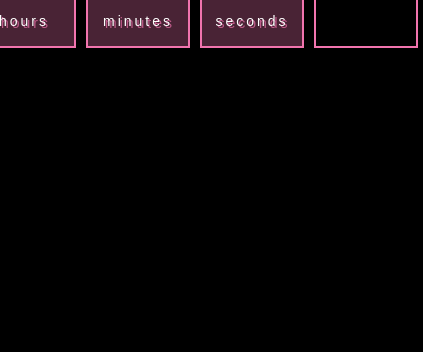
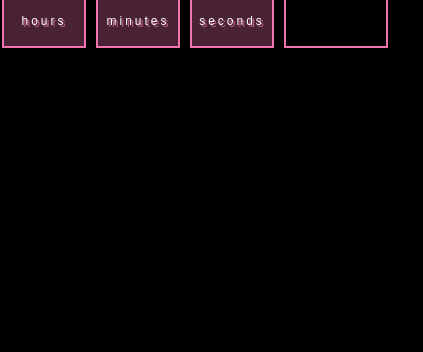
Before and after one commit to RusDiana97/digital-clock.github.io, a plain HTML site: page index.html in a window 390 px wide. Shown: the part 492-844 px from the top of the page, 423 px wide, since content can reach past the window. Drawn offline with Linux system fonts and the light colour scheme.

Commit message:
Update style.css

```diff
--- a/style.css
+++ b/style.css
@@ -71,12 +71,18 @@ h2 {
     align-items: center;
 }
 
-@media only screen and (max-width: 800px) {
-   h2 {
-    font-size: 20px;
-   }
+@media (max-width: 900px) {
+    h2 {
+        font-size: 20px;
+    }
 
-   .clock span {
-    width: 100px;
-   }
+    .clock span {
+        width: 80px;
+        height: 80px;
+        font-size: 30px;
+    }
+
+    .clock .text {
+        font-size: 12px;
+    }
 }
```
